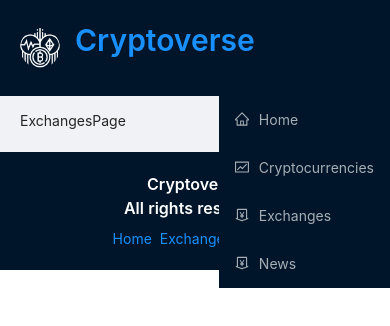
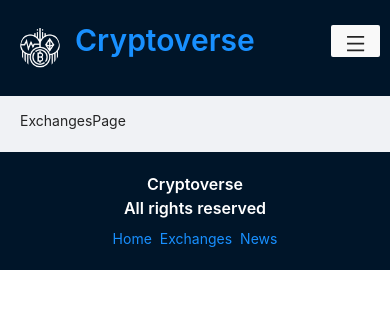
Before and after one commit to Anvarmirzo/cryptocurrency, a React (Create React App) app: page /exchanges in a window 390 px wide. Shown: the top 326 px of the page. Built offline with nearby package versions, Linux system fonts and the light colour scheme; no server answers.

Commit message:
mobile nav responsive (#9)

```diff
--- a/src/components/Navbar/index.tsx
+++ b/src/components/Navbar/index.tsx
@@ -1,14 +1,32 @@
-import React from 'react';
-import {Avatar, Menu, Typography} from 'antd';
+import React, {useEffect, useState} from 'react';
+import {Avatar, Button, Menu, Typography} from 'antd';
 import {NavLink} from 'react-router-dom'
 import icon from '../../assets/images/cryptocurrency.png';
-import {FundOutlined, HomeOutlined, MoneyCollectOutlined} from '@ant-design/icons';
+import {FundOutlined, HomeOutlined, MenuOutlined, MoneyCollectOutlined} from '@ant-design/icons';
 
 
-interface NavbarProps {
+export const Navbar = () => {
+    const [activeMenu, setActiveMenu] = useState(true);
+    const [screenSize, setScreenSize] = useState<number | null>(null);
 
-};
-export const Navbar = (props: NavbarProps) => {
+    useEffect(() => {
+        const handleResize = () => setScreenSize(window.innerWidth);
+        window.addEventListener('resize', handleResize);
+        handleResize();
+        return () => window.removeEventListener('resize', handleResize);
+    }, [])
+
+    useEffect(() => {
+        if (screenSize && screenSize < 768) {
+            setActiveMenu(false);
+        } else {
+            setActiveMenu(true);
+        }
+    }, [screenSize])
+
+    const handleClick = () => setActiveMenu(!activeMenu);
+
+
     return (
         <nav className="nav-container">
             <div className="logo-container">
@@ -16,7 +34,11 @@ export const Navbar = (props: NavbarProps) => {
                 <Typography.Title level={2} className="logo">
                     <NavLink to="/">Cryptoverse</NavLink>
                 </Typography.Title>
+                <Button onClick={handleClick} className="menu-control-container">
+                    <MenuOutlined/>
+                </Button>
             </div>
+            {activeMenu && (
                 <Menu theme="dark">
                     <Menu.Item icon={<HomeOutlined/>}>
                         <NavLink to="/">Home</NavLink>
@@ -31,6 +53,7 @@ export const Navbar = (props: NavbarProps) => {
                         <NavLink to="/news">News</NavLink>
                     </Menu.Item>
                 </Menu>
+            )}
         </nav>
     );
 };
```
Lines whose indentation alone changed are shown as unchanged.
